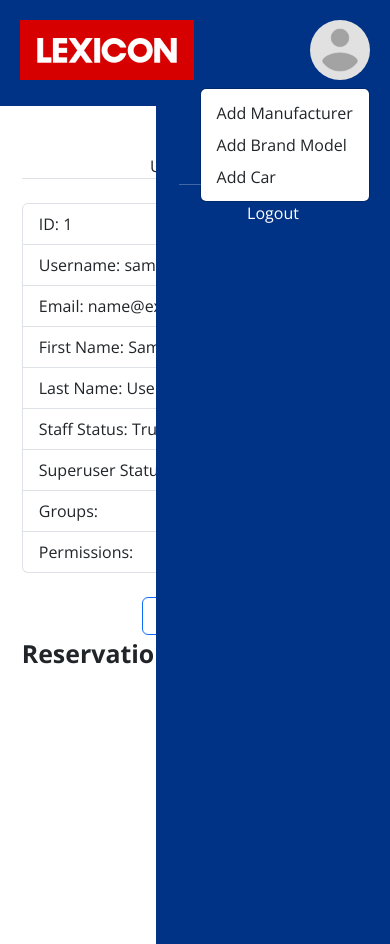
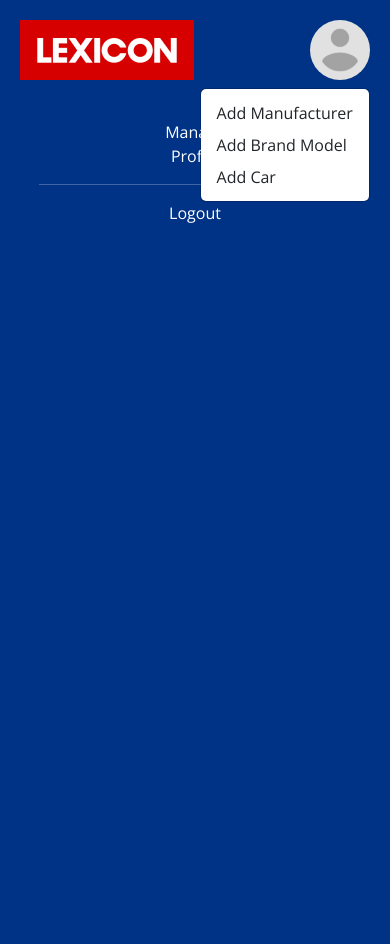
Before and after one commit to lexicon-car-dealership/car-dealership-exercise, a Django app: page /auth/profile/ in a window 390 px wide, after a click that opens the changed part. Run offline with Django 4.2, Linux system fonts and the light colour scheme; the visitor is signed in with stand-in values (Sample User, id 1); data that the repository does not hold is empty; some web fonts are replaced.

Commit message:
Make profile menu span full screen on mobile

```diff
--- a/car_dealership/static/css/navbar.css
+++ b/car_dealership/static/css/navbar.css
@@ -18,7 +18,7 @@ nav #menu-bar {
   z-index: 999;
   height: 100vh;
   top: 100px;
-  width: 60%;
+  width: 100%;
   right: -100%;
   padding-top: var(--step-spacing);
   display: none;
@@ -74,6 +74,7 @@ nav #menu-bar.active {
   }
   nav #menu-bar {
     display: none;
+    width: 40%;
   }
   #filter_form {
     grid-column: 2 / 6;
```
